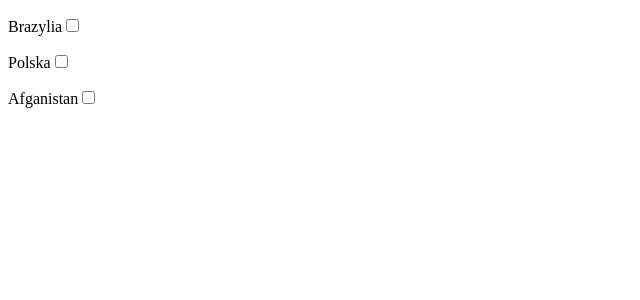
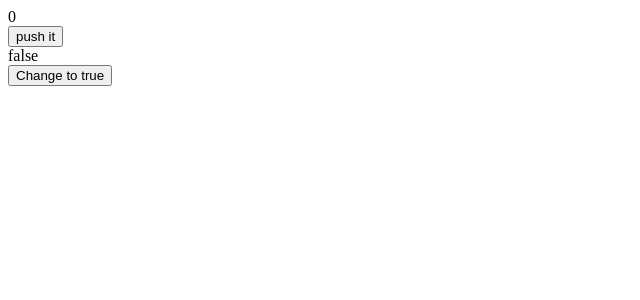
Before and after one commit to edek7/szkolenie-react, a React app: page / in a window 1280 px wide. Shown: the top 300 px of the page, without its empty margins (0-640 px from the left). Built offline with nearby package versions, Linux system fonts and the light colour scheme; no server answers; the HTML template or start-up script is replaced by a standard one.

Commit message:
useState explained

```diff
--- /dev/null
+++ b/src/components/hooks/StatefulComponent.tsx
@@ -0,0 +1,18 @@
+import {useState} from "react";
+import * as React from "react";
+
+export function StatefulComponent() {
+    const [count, setCount] = useState(0);
+    const [testFlag, setTestFlag] = useState<boolean>(false);
+
+    return (
+        <>
+            <div>{count}</div>
+            <div>
+                <button onClick={() => setCount(count + 1)}>push it</button>
+            </div>
+            <div>{testFlag ? "true" : "false"}</div>
+            <button onClick={() => setTestFlag(!testFlag)}>Change to {!testFlag ? "true" : "false"}</button>
+        </>
+    )
+}
--- a/src/index.tsx
+++ b/src/index.tsx
@@ -13,10 +13,11 @@ import {
     MyFunctionComponent3
 } from "./components/typesOfComponents/MyFunctionComponent";
 import {List} from "./components/task1/List";
+import {StatefulComponent} from "./components/hooks/StatefulComponent";
 
 const rootEl = document.getElementById("root");
 
 render(
-    <List />,
+    <StatefulComponent />,
     rootEl,
 );
```
